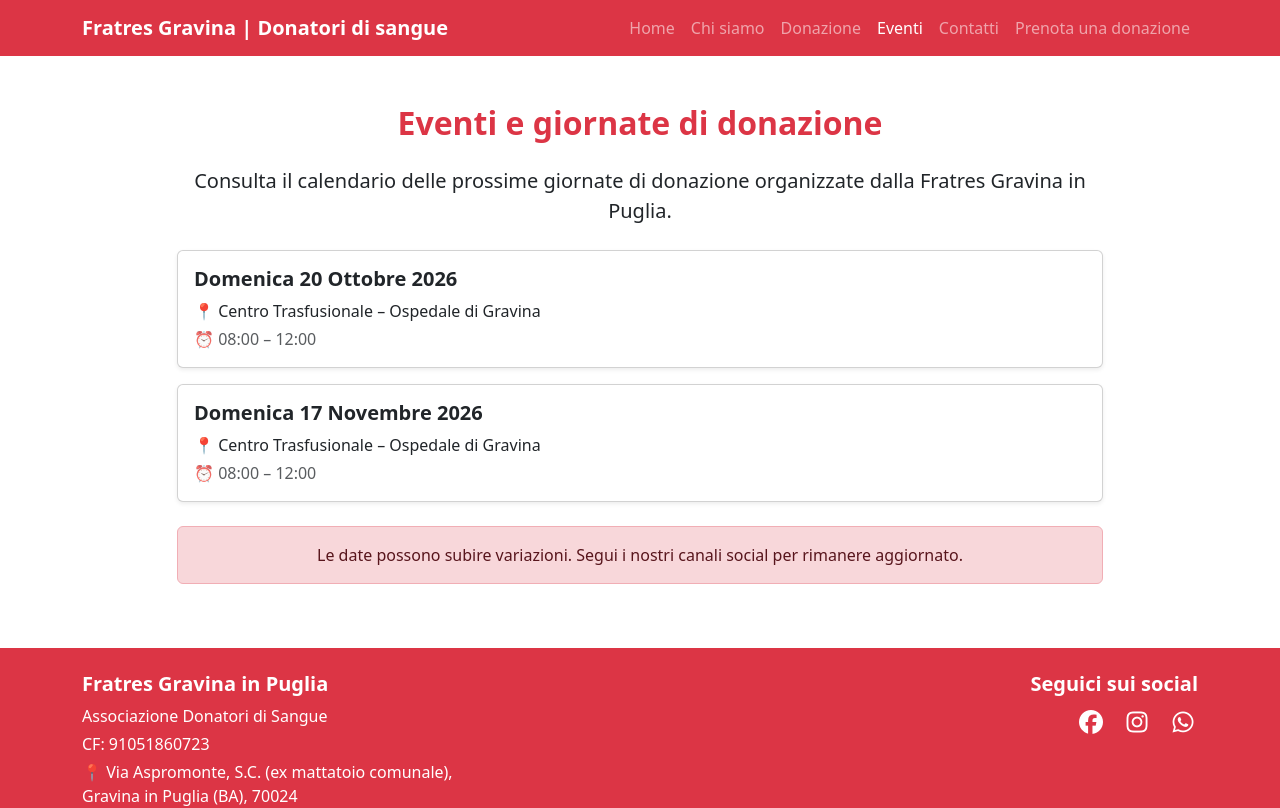
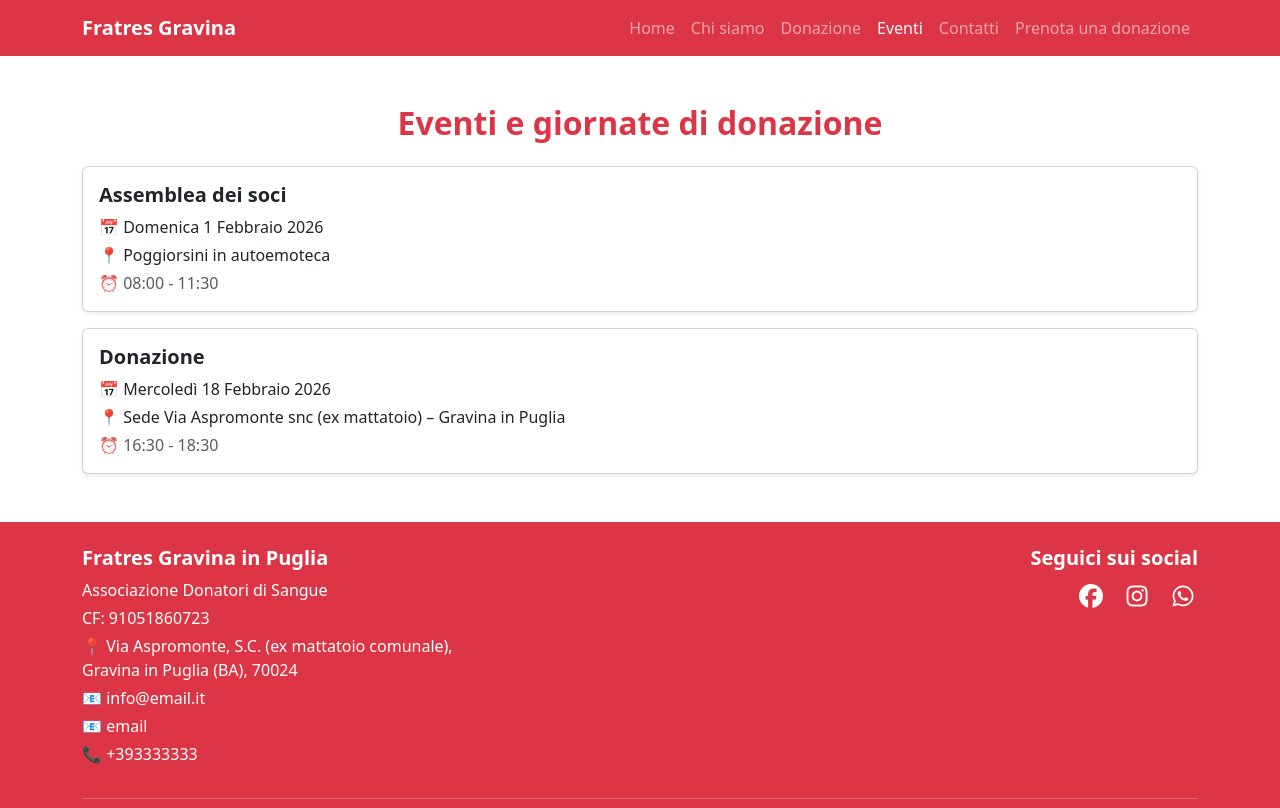
Before and after one commit to michelelongo97/fratres-gravina, a React (Vite) app: page /eventi in a window 1280 px wide. Shown: the top 808 px of the page. Built offline with nearby package versions, Linux system fonts and the light colour scheme.

Commit message:
feat: add events and update content's pages

```diff
--- a/src/components/Header.jsx
+++ b/src/components/Header.jsx
@@ -6,7 +6,7 @@ export default function Header() {
       <div className="container">
         {/* LOGO / NOME */}
         <NavLink className="navbar-brand fw-bold" to="/">
-          Fratres Gravina | Donatori di sangue
+          Fratres Gravina
         </NavLink>
 
         {/* HAMBURGER */}
--- /dev/null
+++ b/src/data/events.js
@@ -0,0 +1,18 @@
+export const events = [
+  {
+    id: 1,
+    title: "Assemblea dei soci",
+    date: "Domenica 1 Febbraio 2026",
+    time: "08:00 - 11:30",
+    location: "Poggiorsini in autoemoteca",
+    type: "donazione",
+  },
+  {
+    id: 2,
+    title: "Donazione",
+    date: "Mercoledì 18 Febbraio 2026",
+    time: "16:30 - 18:30",
+    location: "Sede Via Aspromonte snc (ex mattatoio) – Gravina in Puglia",
+    type: "assemblea",
+  },
+];
--- a/src/pages/DonazionePage.jsx
+++ b/src/pages/DonazionePage.jsx
@@ -11,6 +11,31 @@ export default function DonazionePage() {
             Donare il sangue è un gesto volontario, gratuito e sicuro.
           </p>
 
+          <p>
+            Donando sangue non solo aiuti chi ne ha bisogno, ma controlli anche
+            la tua salute. Un doppio atto d’amore ❤️ <br />
+            N.B. Ricordati di portare con te Documento di riconoscimento e
+            tesserino sanitario.{" "}
+          </p>
+          <h5 className="fw-bold text-danger"> 👉 Prima della donazione</h5>
+          <ul>
+            <li>
+              Fai una colazione leggera (tè, caffè, fette biscottate, succo)
+            </li>
+            <li>Bevi acqua</li>
+
+            <li> NO latte, yogurt e derivati.</li>
+          </ul>
+          <h5 className="fw-bold text-danger">👉 Dopo la donazione </h5>
+          <ul>
+            {" "}
+            <li>Bevi di più durante la giornata</li>{" "}
+            <li>Evita sforzi intensi per qualche ora</li>{" "}
+            <li>Concediti uno spuntino 🍎</li>
+          </ul>
+          <p>💖 Ti aspettiamo! Donare è semplice, sicuro e fa bene al cuore.</p>
+
+          <section className="bg-light">
             <h5 className="fw-bold text-danger mt-4">Chi può donare</h5>
             <ul>
               <li>Età compresa tra 18 e 65 anni</li>
@@ -26,14 +51,7 @@ export default function DonazionePage() {
               <li>Uomini: ogni 90 giorni</li>
               <li>Donne: ogni 180 giorni</li>
             </ul>
-
-          <h5 className="fw-bold text-danger mt-4">Prima della donazione</h5>
-          <ul>
-            <li>Fare una colazione leggera</li>
-            <li>Evitare cibi grassi</li>
-            <li>Portare un documento di identità</li>
-          </ul>
-
+          </section>
           <div className="alert alert-danger mt-4">
             <strong>
               Per informazioni dettagliate e prenotazioni contattaci tramite la
--- a/src/pages/EventiPage.jsx
+++ b/src/pages/EventiPage.jsx
@@ -1,44 +1,22 @@
-export default function EventiPage() {
+import { events } from "../data/events";
+
+export default function Eventi() {
   return (
     <div className="container my-5">
       <h2 className="fw-bold text-danger text-center mb-4">
         Eventi e giornate di donazione
       </h2>
 
-      <div className="row justify-content-center">
-        <div className="col-md-10">
-          <p className="lead text-center mb-4">
-            Consulta il calendario delle prossime giornate di donazione
-            organizzate dalla Fratres Gravina in Puglia.
-          </p>
-
-          {/* EVENTO */}
-          <div className="card mb-3 shadow-sm">
-            <div className="card-body">
-              <h5 className="card-title fw-bold">Domenica 20 Ottobre 2026</h5>
-              <p className="card-text mb-1">
-                📍 Centro Trasfusionale – Ospedale di Gravina
-              </p>
-              <p className="card-text text-muted mb-0">⏰ 08:00 – 12:00</p>
-            </div>
-          </div>
-
-          <div className="card mb-3 shadow-sm">
-            <div className="card-body">
-              <h5 className="card-title fw-bold">Domenica 17 Novembre 2026</h5>
-              <p className="card-text mb-1">
-                📍 Centro Trasfusionale – Ospedale di Gravina
-              </p>
-              <p className="card-text text-muted mb-0">⏰ 08:00 – 12:00</p>
-            </div>
-          </div>
-
-          <div className="alert alert-danger text-center mt-4">
-            Le date possono subire variazioni. Segui i nostri canali social per
-            rimanere aggiornato.
+      {events.map((event) => (
+        <div key={event.id} className="card mb-3 shadow-sm">
+          <div className="card-body">
+            <h5 className="fw-bold">{event.title}</h5>
+            <p className="mb-1">📅 {event.date}</p>
+            <p className="mb-1">📍 {event.location}</p>
+            <p className="text-muted mb-0">⏰ {event.time}</p>
           </div>
         </div>
-      </div>
+      ))}
     </div>
   );
 }
--- a/src/pages/HomePage.jsx
+++ b/src/pages/HomePage.jsx
@@ -1,6 +1,9 @@
 import { Link } from "react-router-dom";
+import { events } from "../data/events";
 
 export default function HomePage() {
+  const nextEvents = events.slice(0, 1);
+
   return (
     <>
       {/* HERO */}
@@ -60,24 +63,31 @@ export default function HomePage() {
         </div>
       </section>
 
-      {/* EVENTI */}
+      {/* PROSSIME DONAZIONI */}
       <section className="py-5">
         <div className="container text-center">
-          <h2 className="fw-bold mb-4">Prossime donazioni</h2>
+          <h2 className="fw-bold mb-4">Prossimo evento o donazione</h2>
 
           <div className="row justify-content-center">
-            <div className="col-md-4 mb-3">
-              <div className="card shadow-sm">
-                <div className="card-body">
-                  <h5 className="card-title">Domenica 20 Ottobre</h5>
-                  <p className="card-text">
-                    Centro Trasfusionale – Ospedale di Gravina
-                  </p>
-                  <p className="text-muted mb-0">08:00 – 12:00</p>
+            {nextEvents.map((event) => (
+              <div key={event.id} className="col-md-4 mb-3">
+                <div className="card shadow-sm h-100">
+                  <div className="card-body">
+                    <h5 className="card-title fw-bold">{event.date}</h5>
+                    <p className="card-text">{event.location}</p>
+                    <p className="text-muted mb-0">{event.time}</p>
+                    <h6 className="card-title fw-bold py-3 text-danger">
+                      {event.type.toUpperCase()}
+                    </h6>
+                  </div>
                 </div>
               </div>
-            </div>
+            ))}
           </div>
+
+          <Link to="/eventi" className="btn btn-outline-danger mt-3">
+            Vedi tutti gli eventi
+          </Link>
         </div>
       </section>
 
```
Lines whose indentation alone changed are shown as unchanged.
